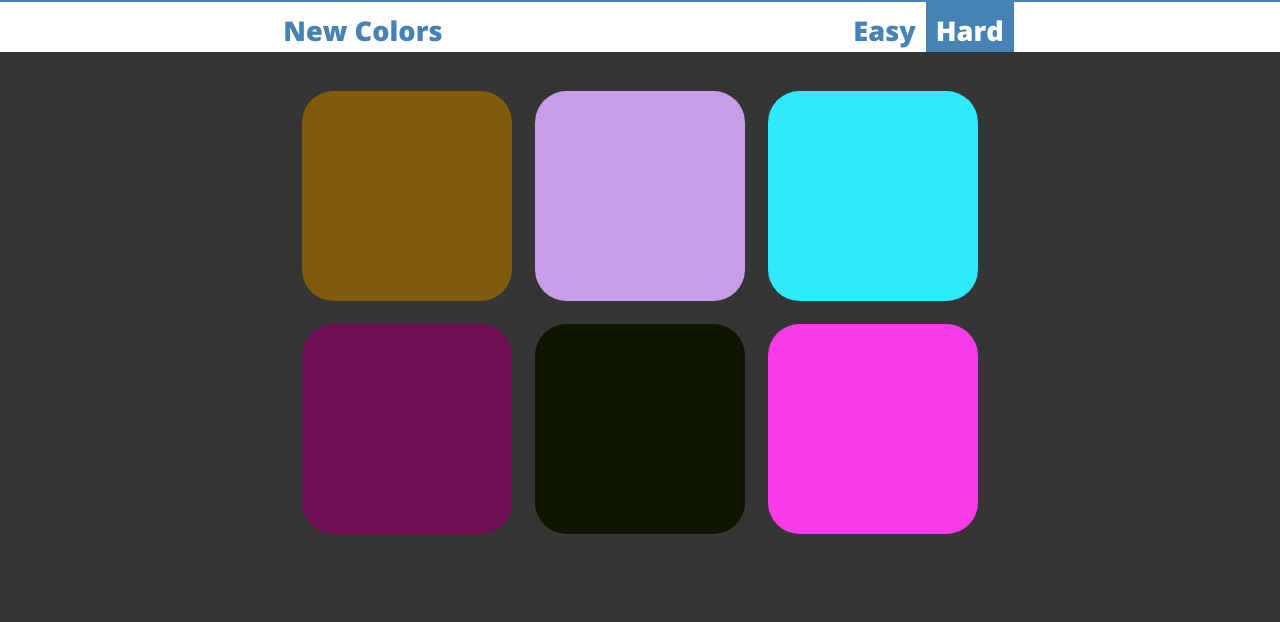
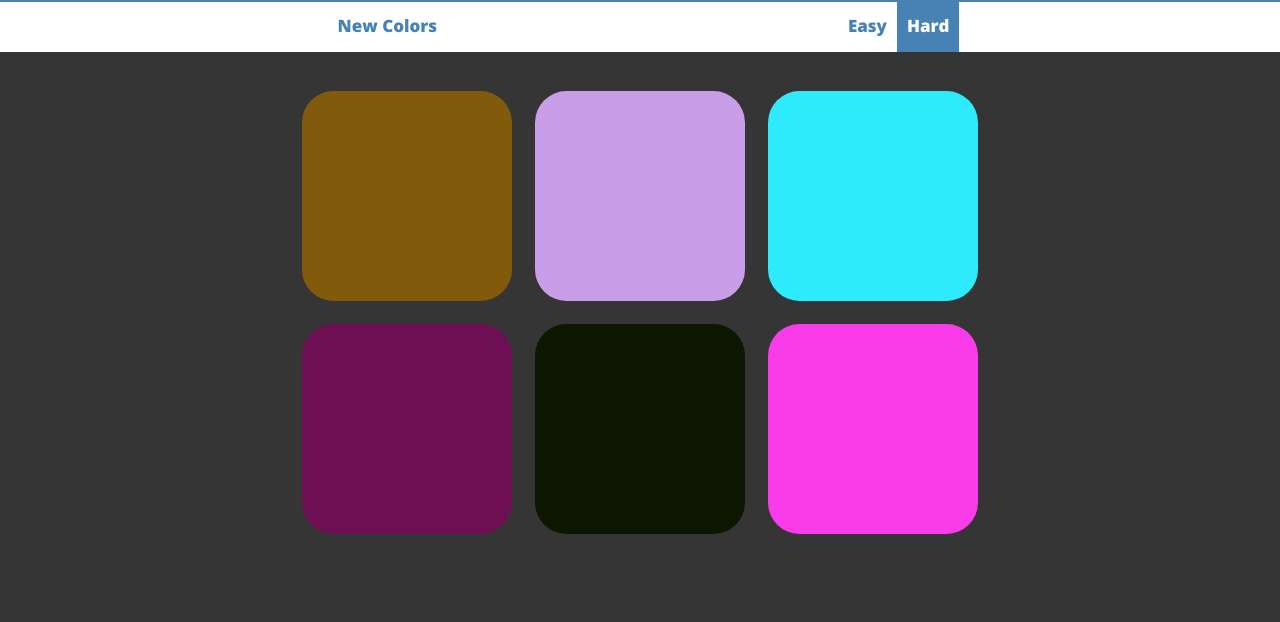
Before and after one commit to manafn/rgbgame, a plain HTML site: page index.html in a window 1280 px wide. Shown: the part 178-800 px from the top of the page. Drawn offline with nearby package versions, Linux system fonts and the light colour scheme.

Commit message:
Update style.css

```diff
--- a/style.css
+++ b/style.css
@@ -71,8 +71,7 @@ button {
     padding: 10px;
     font-weight: 800;
     font-family: 'Open Sans', sans-serif;
-    font-size: 2vmax;
-    font-size: 3.4vmin;;
+    font-size: 17px;
     outline: none;
     color: steelblue;
 }
```
